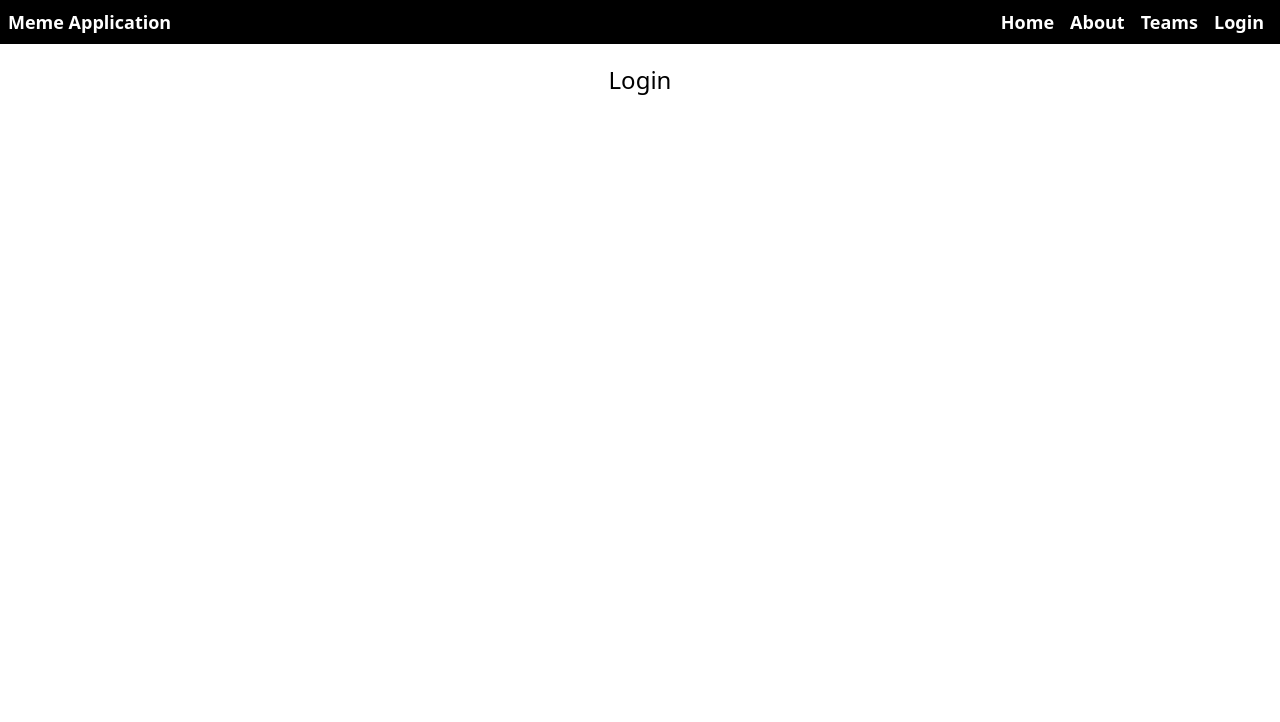
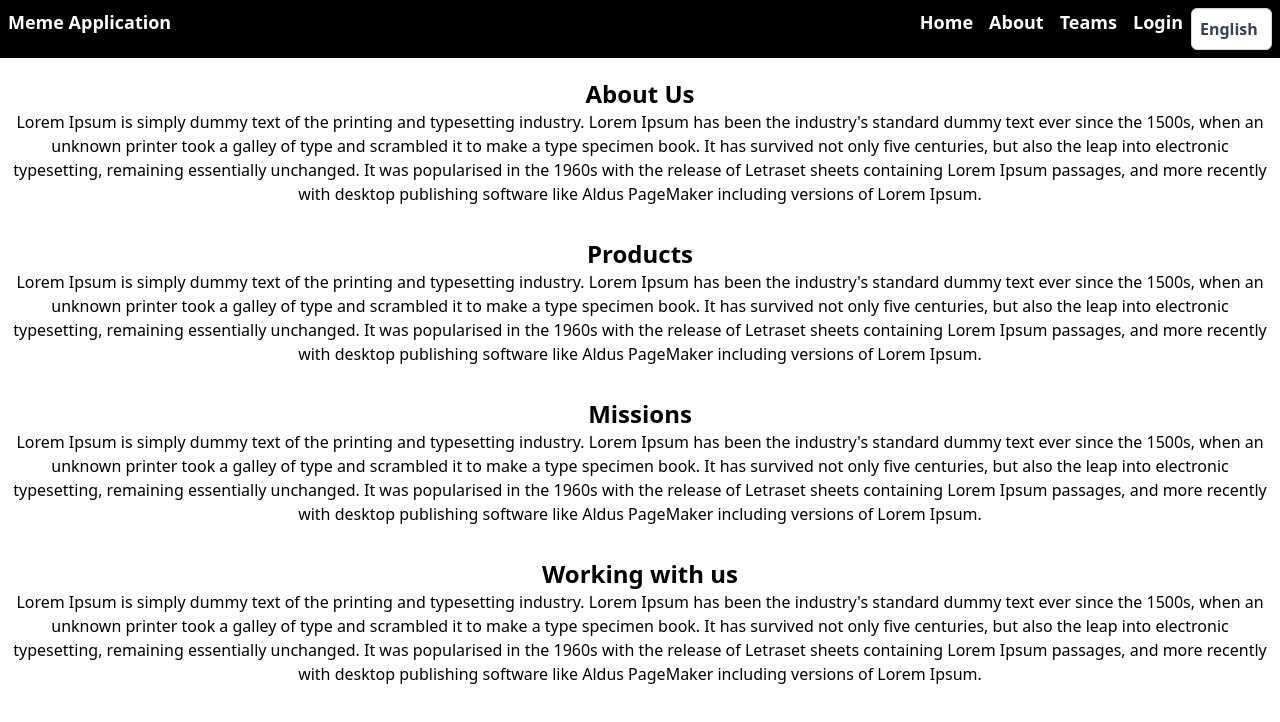
Before and after one commit to akhilmunnuru26/Shimmer-UI, a React (Create React App) app: page /About in a window 1280 px wide. Before the commit this address led to /login. Shown: the top 722 px of the page. Built offline with nearby package versions, Linux system fonts and the light colour scheme.

Commit message:
Added Multi Language Support

```diff
--- a/src/App.js
+++ b/src/App.js
@@ -1,38 +1,70 @@
-import About from './components/About'
-import Body from './components/Body'
-import { BrowserRouter,Routes,Route } from 'react-router-dom'
-import Teams from './components/Teams'
-import Login from './components/Login'
-import ProtectedRoute from './components/ProtectedRoute'
+import { useState } from "react";
+import About from "./components/About";
+import Body from "./components/Body";
+import { BrowserRouter, Routes, Route } from "react-router-dom";
+import Teams from "./components/Teams";
+import Login from "./components/Login";
+import ProtectedRoute from "./components/ProtectedRoute";
 
+// Always Create a Wrapper component/ Higher order component like Protected Route Component
+const App = () => {
+  const [lang, setLang] = useState("en");
 
- // Always Create a Wrapper component/ Higher order component like Protected Route Component
-const App = () => {
+  const languages = [
+    { id: "te", value: "Telugu" },
+    { id: "hi", value: "Hindi" },
+    { id: "en", value: "English" },
+    { id: "sp", value: "Spanish" },
+    { id: "ru", value: "Russia" },
+  ];
   return (
     <div>
-      <header className="text-lg font-bold text-white mb-2 bg-black flex flex-row align-middle justify-between p-2">Meme Application
-      <nav className="flex flex-row">
-      <a href="/" className="mx-2">Home</a>
-        <a href="/About" className="mx-2">About</a>
-        <a className="mx-2" href="/teams">Teams</a>
-        <a className="mx-2" href="/login">Login</a>
-      </nav>
+      <header className="text-lg font-bold text-white mb-2 bg-black flex flex-row align-middle justify-between p-2">
+        Meme Application
+        <nav className="flex flex-row">
+          <a href="/" className="mx-2">
+            Home
+          </a>
+          <a href="/About" className="mx-2">
+            About
+          </a>
+          <a className="mx-2" href="/teams">
+            Teams
+          </a>
+          <a className="mx-2" href="/login">
+            Login
+          </a>
+          <select
+            value={lang}
+            onChange={(e) => setLang(e.target.value)}
+            className="block w-full px-2 py-2 text-base text-gray-700 bg-white border border-gray-300 rounded-md shadow-sm focus:outline-none focus:ring-2 focus:ring-blue-500 focus:border-blue-500 cursor-pointer appearance-none"
+          >
+            {languages.map((item) => (
+              <option
+                name={item.id}
+                key={item.id}
+                value={item.id}
+                className="py-2"
+              >
+                {item.value}
+              </option>
+            ))}
+          </select>
+        </nav>
       </header>
       <BrowserRouter>
         <Routes>
-          <Route path='/' element={<Body/>}/>
-          <Route element={<ProtectedRoute/>}>
-              <Route path='/About' element={<About/>}/>
-              <Route path='/Teams' element={<Teams/>}/>
+          <Route path="/" element={<Body />} />
+          <Route element={<ProtectedRoute />}>
+            <Route path="/About" element={<About lang={lang} />} />
+            <Route path="/Teams" element={<Teams />} />
           </Route>
 
-          <Route path='/login' element={<Login/>}/>
+          <Route path="/login" element={<Login />} />
         </Routes>
       </BrowserRouter>
+    </div>
+  );
+};
 
-    </div>
-
-  )
-}
-
-export default App
+export default App;
--- a/src/components/About.js
+++ b/src/components/About.js
@@ -1,11 +1,28 @@
 import React from 'react'
+import { LANG } from '../utils/langConfig'
 
-const About = () => {
+const About = ({lang}) => {
+  const language = LANG[lang]
   return (
-    <div className="p-3 text-center">
-    <h1>About</h1>
-    <p>Lorem Ipsum is simply dummy text of the printing and typesetting industry. Lorem Ipsum has been the industry's standard dummy text ever since the 1500s, when an unknown printer took a galley of type and scrambled it to make a type specimen book. It has survived not only five centuries, but also the leap into electronic typesetting, remaining essentially unchanged. It was popularised in the 1960s with the release of Letraset sheets containing Lorem Ipsum passages, and more recently with desktop publishing software like Aldus PageMaker including versions of Lorem Ipsum.</p>
+    <div>
+      <div className="p-3 my-2 text-center">
+        <h1 className="text-2xl font-bold">{language.title1}</h1>
+        <p>{language.description}</p>
+      </div>
+      <div className="p-3 my-2 text-center">
+        <h1 className="text-2xl font-bold">{language.title2}</h1>
+        <p>{language.description}</p>
+      </div>
+      <div className="p-3 my-2 text-center">
+        <h1 className="text-2xl font-bold">{language.title3}</h1>
+        <p>{language.description}</p>
+      </div>
+      <div className="p-3 my-2 text-center">
+        <h1 className="text-2xl font-bold">{language.title4}</h1>
+        <p>{language.description}</p>
+      </div>
     </div>
+
   )
 }
 
--- a/src/components/ProtectedRoute.js
+++ b/src/components/ProtectedRoute.js
@@ -2,7 +2,7 @@ import {Outlet, Navigate} from 'react-router-dom'
 
 const ProtectedRoute = () => {
     // Bad way of checking isAuthenticated true/false using variable
-    const isAuthenticated = false
+    const isAuthenticated = true
 
     // Auth API calling logic
     // Checking the user is authenticated or not based on that rendering routes
--- /dev/null
+++ b/src/utils/langConfig.js
@@ -0,0 +1,38 @@
+export const LANG = {
+    en: {
+        title1: "About Us",
+        title2: "Products",
+        title3: "Missions",
+        title4: "Working with us",
+        description: "Lorem Ipsum is simply dummy text of the printing and typesetting industry. Lorem Ipsum has been the industry's standard dummy text ever since the 1500s, when an unknown printer took a galley of type and scrambled it to make a type specimen book. It has survived not only five centuries, but also the leap into electronic typesetting, remaining essentially unchanged. It was popularised in the 1960s with the release of Letraset sheets containing Lorem Ipsum passages, and more recently with desktop publishing software like Aldus PageMaker including versions of Lorem Ipsum."
+    },
+    hi: {
+        title1: "हमारे बारे में",
+        title2: "उत्पाद",
+        title3: "मिशन",
+        title4: "हमारे साथ काम करें",
+        description: "लोरेम इप्सम प्रिंटिंग और टाइपसेटिंग उद्योग का एक मानक डमी टेक्स्ट है। 1500 के दशक के बाद से लोरेम इप्सम उद्योग का मानक डमी टेक्स्ट रहा है, जब एक अज्ञात प्रिंटर ने एक गैली ली और उसे टाइप नमूना पुस्तक बनाने के लिए स्क्रैम्बल किया।"
+    },
+    sp: {
+        title1: "Sobre nosotros",
+        title2: "Productos",
+        title3: "Misiones",
+        title4: "Trabaja con nosotros",
+        description: "Lorem Ipsum es simplemente el texto de relleno de las imprentas y archivos de texto. Lorem Ipsum ha sido el texto de relleno estándar de las industrias desde el año 1500, cuando un impresor desconocido tomó una galera de tipos y los mezcló para hacer un libro de muestras."
+    },
+    ru: {
+        title1: "О нас",
+        title2: "Продукты",
+        title3: "Миссии",
+        title4: "Работа с нами",
+        description: "Lorem Ipsum - это текст-«рыба», часто используемый в печати и в дизайне. Lorem Ipsum является стандартной «рыбой» для текстов на латинице с начала XVI века, когда неизвестный печатник составил шрифт на основе текста."
+    }
+    ,
+    te: {
+        title1: "మా గురించి",
+        title2: "ఉత్పత్తులు",
+        title3: "లక్ష్యాలు",
+        title4: "మాతో కలిసి పనిచేయండి",
+        description: "లోరెమ్ ఇప్సమ్ అనేది ప్రింటింగ్ మరియు టైప్‌సెట్టింగ్ పరిశ్రమకు చెందిన ఒక నమూనా టెక్స్ట్. 1500ల కాలం నుండి ఒక తెలియని ప్రింటర్ అక్షరాలను అమర్చి ఒక నమూనా పుస్తకాన్ని తయారు చేసినప్పటి నుండి ఇది పరిశ్రమలో ప్రామాణికంగా ఉంది."
+    }
+}
```
